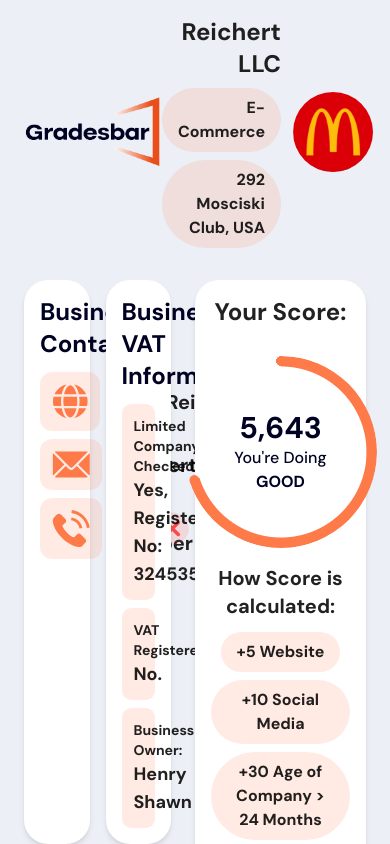
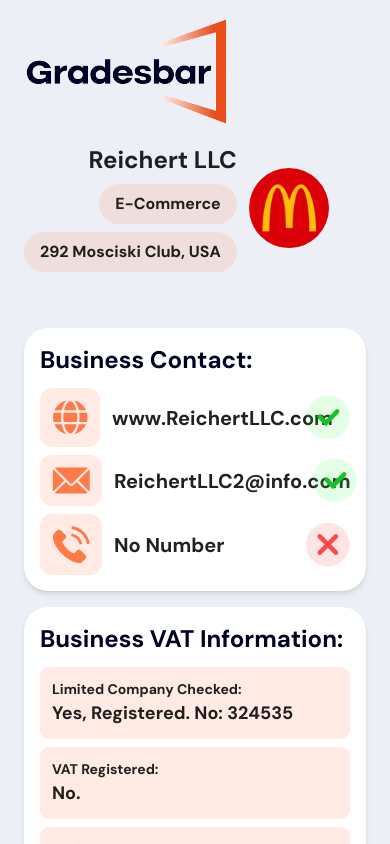
Before and after one commit to AmineElkhalidy/Marco-Dashboard, a React (Create React App) app: page /company/1/all-details in a window 390 px wide. Shown: the top 844 px of the page. Built offline with nearby package versions, Linux system fonts and the light colour scheme.

Commit message:
Making all of the company details page responsive...

```diff
--- a/src/scenes/company/AllCompanyInfo.jsx
+++ b/src/scenes/company/AllCompanyInfo.jsx
@@ -21,9 +21,9 @@
   return (
     <section className="w-full min-h-screen bg-bgColor">
       {/* Container */}
-      <div className="w-full px-6">
+      <div className="w-full px-6 space-y-6">
         {/* Header */}
-        <div className="w-full flex justify-between items-center pt-4">
+        <div className="w-full flex justify-between pt-4 flex-col space-y-4 sm:flex-row sm:space-y-0 sm:justify-between">
           <Link to="/companies">
             <img src={Logo} alt="Gradesbar Logo" />
           </Link>
@@ -46,8 +46,8 @@
         </div>
 
         {/* Body */}
-        <div className="w-full flex pt-8 pb-4 gap-6">
-          <div className="grid grid-cols-2 gap-4 w-full">
+        <div className="w-full flex pt-8 pb-4 gap-6 flex-col md:flex-row">
+          <div className="grid sm:grid-cols-2 gap-4 w-full">
             {/* Business Contact */}
             <div className="bg-white p-4 rounded-[24px] shadow-md">
               <h3 className="text-textColor text-2xl font-bold">
@@ -250,7 +250,7 @@
           </div>
 
           {/* Score */}
-          <div className="bg-white shadow-md w-[50%] rounded-[24px] p-4 flex flex-col items-center">
+          <div className="bg-white shadow-md w-full sm:w-[50%] rounded-[24px] p-4 flex flex-col items-center">
             <h3 className="text-2xl font-bold mb-3">Your Score:</h3>
 
             {/* Radial Progress */}
```
